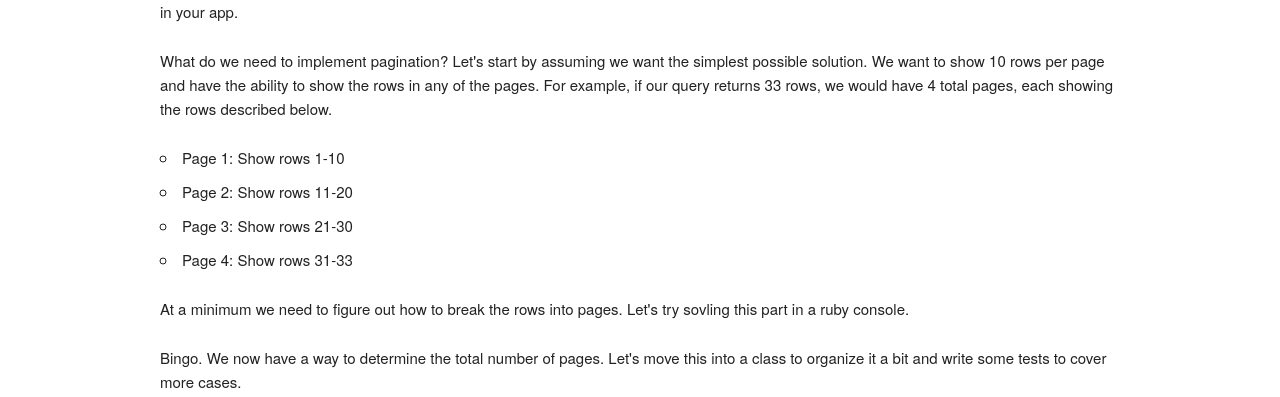
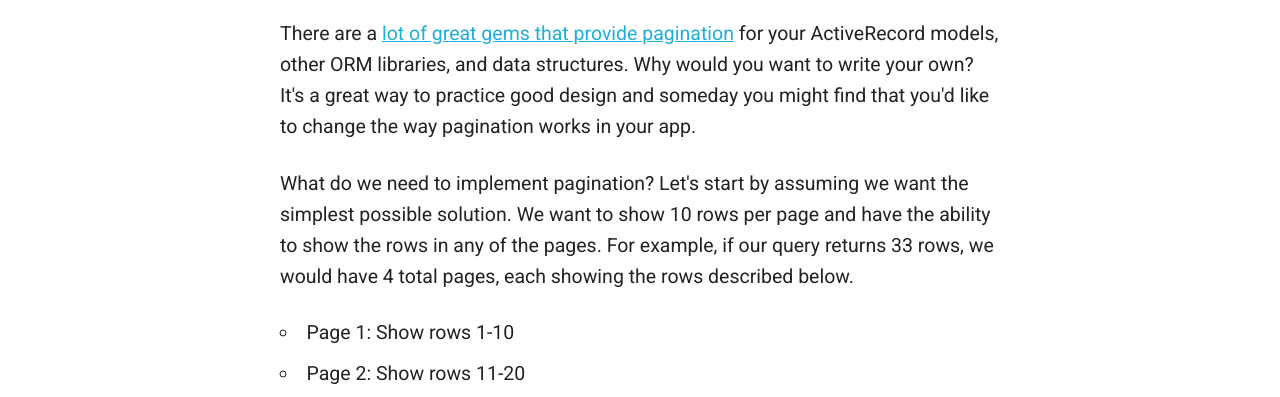
Before and after one commit to bradpauly/bradpauly.github.io, a plain HTML site: page articles/2023-02-24-diy-pagination-in-rails.html in a window 1280 px wide. Shown: the part 201-598 px from the top of the page. Drawn offline with Linux system fonts and the light colour scheme.

Commit message:
Wrong one.

```diff
--- a/articles/2023-02-24-diy-pagination-in-rails.html
+++ b/articles/2023-02-24-diy-pagination-in-rails.html
@@ -9,8 +9,7 @@
   <link href="//fonts.googleapis.com/css?family=Roboto:400" rel="stylesheet" type="text/css">
   <link rel="stylesheet" href="/normalize.css">
   <link rel="stylesheet" href="/skeleton.css">
-  <link rel="stylesheet" href="/ruby.css">
-  <!-- <link rel="stylesheet" href="/common.css"> -->
+  <link rel="stylesheet" href="/common.css">
   <script type="text/javascript">
     var _gaq = _gaq || [];
     _gaq.push(['_setAccount', 'UA-414395-1']);
```
